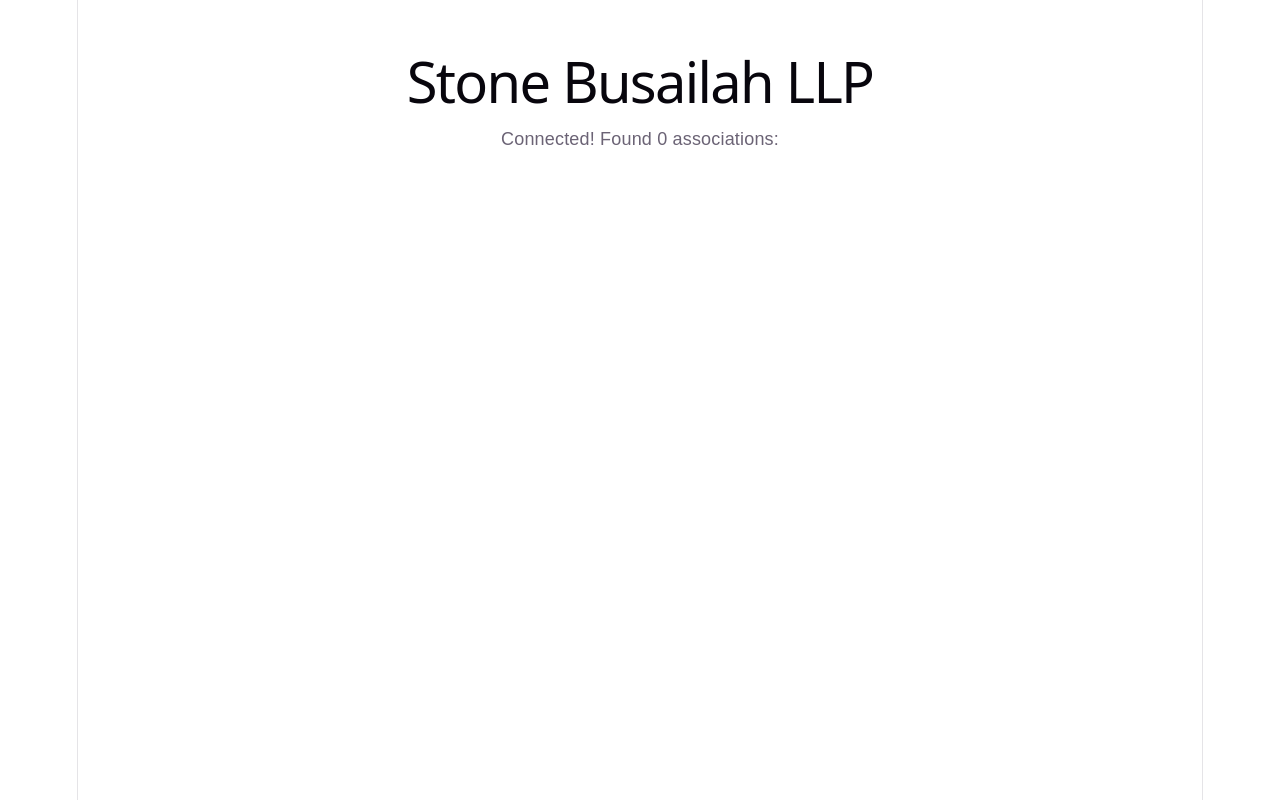
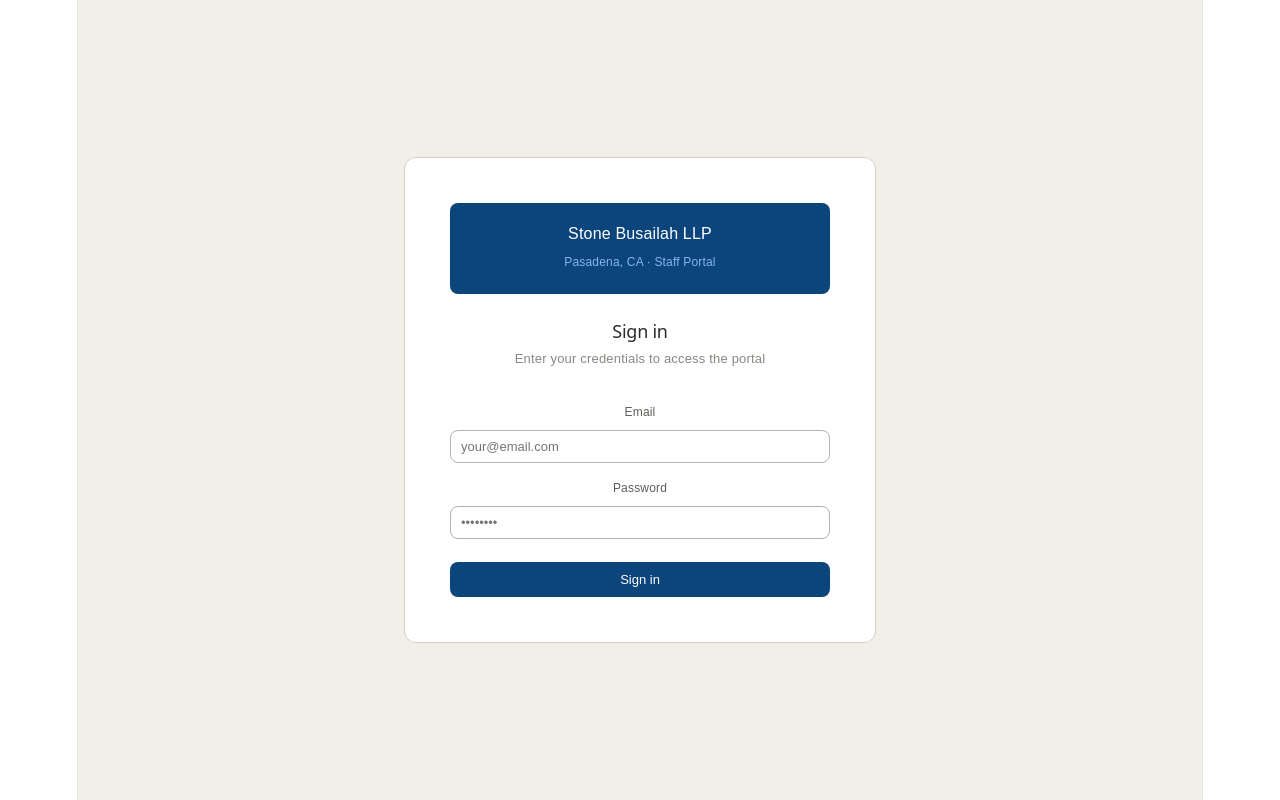
Before and after one commit to MarcelaGr/SBAPP, a React (Vite) app: page / in a window 1280 px wide. Built offline with nearby package versions, Linux system fonts and the light colour scheme; no server answers; the database is empty.

Commit message:
Login screen working with Supabase auth

```diff
--- a/src/App.jsx
+++ b/src/App.jsx
@@ -1,29 +1,44 @@
 import { useEffect, useState } from 'react'
 import { supabase } from './supabaseClient'
+import Login from './Login'
 
 function App() {
-  const [status, setStatus] = useState('Connecting...')
+  const [session, setSession] = useState(null)
+  const [loading, setLoading] = useState(true)
 
   useEffect(() => {
-    async function testConnection() {
-      const { data, error } = await supabase
-        .from('associations')
-        .select('*')
+    supabase.auth.getSession().then(({ data: { session } }) => {
+      setSession(session)
+      setLoading(false)
+    })
 
-      if (error) {
-        setStatus('Connection failed: ' + error.message)
-      } else {
-        setStatus('Connected! Found ' + data.length + ' associations: ' +
-          data.map(a => a.short_name).join(', '))
+    const { data: { subscription } } = supabase.auth.onAuthStateChange(
+      (_event, session) => {
+        setSession(session)
       }
-    }
-    testConnection()
+    )
+
+    return () => subscription.unsubscribe()
   }, [])
+
+  if (loading) return (
+    <div style={{ display: 'flex', alignItems: 'center', justifyContent: 'center', minHeight: '100vh', fontFamily: 'sans-serif', color: '#888' }}>
+      Loading...
+    </div>
+  )
+
+  if (!session) return <Login />
 
   return (
     <div style={{ padding: '2rem', fontFamily: 'sans-serif' }}>
-      <h1>Stone Busailah LLP</h1>
-      <p>{status}</p>
+      <h1 style={{ color: '#0C447C' }}>Stone Busailah LLP</h1>
+      <p>Welcome, {session.user.email}</p>
+      <button
+        onClick={() => supabase.auth.signOut()}
+        style={{ marginTop: '1rem', padding: '8px 16px', background: '#0C447C', color: '#fff', border: 'none', borderRadius: '8px', cursor: 'pointer' }}
+      >
+        Sign out
+      </button>
     </div>
   )
 }
--- /dev/null
+++ b/src/Login.jsx
@@ -0,0 +1,147 @@
+import { useState } from 'react'
+import { supabase } from './supabaseClient'
+
+export default function Login() {
+  const [email, setEmail] = useState('')
+  const [password, setPassword] = useState('')
+  const [error, setError] = useState('')
+  const [loading, setLoading] = useState(false)
+
+  async function handleLogin(e) {
+    e.preventDefault()
+    setLoading(true)
+    setError('')
+
+    const { error } = await supabase.auth.signInWithPassword({
+      email,
+      password
+    })
+
+    if (error) {
+      setError(error.message)
+      setLoading(false)
+    }
+  }
+
+  return (
+    <div style={{
+      minHeight: '100vh',
+      display: 'flex',
+      alignItems: 'center',
+      justifyContent: 'center',
+      background: '#f1efe8',
+      fontFamily: 'sans-serif'
+    }}>
+      <div style={{
+        background: '#fff',
+        borderRadius: '12px',
+        border: '0.5px solid #d3d1c7',
+        padding: '2.5rem',
+        width: '100%',
+        maxWidth: '380px'
+      }}>
+        <div style={{
+          background: '#0C447C',
+          borderRadius: '8px',
+          padding: '1rem 1.25rem',
+          marginBottom: '1.5rem'
+        }}>
+          <div style={{ color: '#fff', fontWeight: '500', fontSize: '16px' }}>
+            Stone Busailah LLP
+          </div>
+          <div style={{ color: '#85B7EB', fontSize: '12px', marginTop: '2px' }}>
+            Pasadena, CA · Staff Portal
+          </div>
+        </div>
+
+        <h2 style={{ fontSize: '18px', fontWeight: '500', marginBottom: '4px', color: '#2c2c2a' }}>
+          Sign in
+        </h2>
+        <p style={{ fontSize: '13px', color: '#888780', marginBottom: '1.5rem' }}>
+          Enter your credentials to access the portal
+        </p>
+
+        <form onSubmit={handleLogin}>
+          <div style={{ marginBottom: '12px' }}>
+            <label style={{ fontSize: '12px', fontWeight: '500', color: '#5f5e5a', display: 'block', marginBottom: '5px' }}>
+              Email
+            </label>
+            <input
+              type="email"
+              value={email}
+              onChange={e => setEmail(e.target.value)}
+              placeholder="your@email.com"
+              required
+              style={{
+                width: '100%',
+                padding: '8px 10px',
+                border: '0.5px solid #b4b2a9',
+                borderRadius: '8px',
+                fontSize: '13px',
+                outline: 'none',
+                fontFamily: 'sans-serif',
+                boxSizing: 'border-box'
+              }}
+            />
+          </div>
+
+          <div style={{ marginBottom: '1.25rem' }}>
+            <label style={{ fontSize: '12px', fontWeight: '500', color: '#5f5e5a', display: 'block', marginBottom: '5px' }}>
+              Password
+            </label>
+            <input
+              type="password"
+              value={password}
+              onChange={e => setPassword(e.target.value)}
+              placeholder="••••••••"
+              required
+              style={{
+                width: '100%',
+                padding: '8px 10px',
+                border: '0.5px solid #b4b2a9',
+                borderRadius: '8px',
+                fontSize: '13px',
+                outline: 'none',
+                fontFamily: 'sans-serif',
+                boxSizing: 'border-box'
+              }}
+            />
+          </div>
+
+          {error && (
+            <div style={{
+              background: '#fcebeb',
+              border: '0.5px solid #f09595',
+              borderRadius: '8px',
+              padding: '8px 12px',
+              fontSize: '12px',
+              color: '#a32d2d',
+              marginBottom: '1rem'
+            }}>
+              {error}
+            </div>
+          )}
+
+          <button
+            type="submit"
+            disabled={loading}
+            style={{
+              width: '100%',
+              padding: '10px',
+              background: loading ? '#888' : '#0C447C',
+              color: '#fff',
+              border: 'none',
+              borderRadius: '8px',
+              fontSize: '13px',
+              fontWeight: '500',
+              cursor: loading ? 'not-allowed' : 'pointer',
+              fontFamily: 'sans-serif'
+            }}
+          >
+            {loading ? 'Signing in...' : 'Sign in'}
+          </button>
+        </form>
+      </div>
+    </div>
+  )
+}
```
